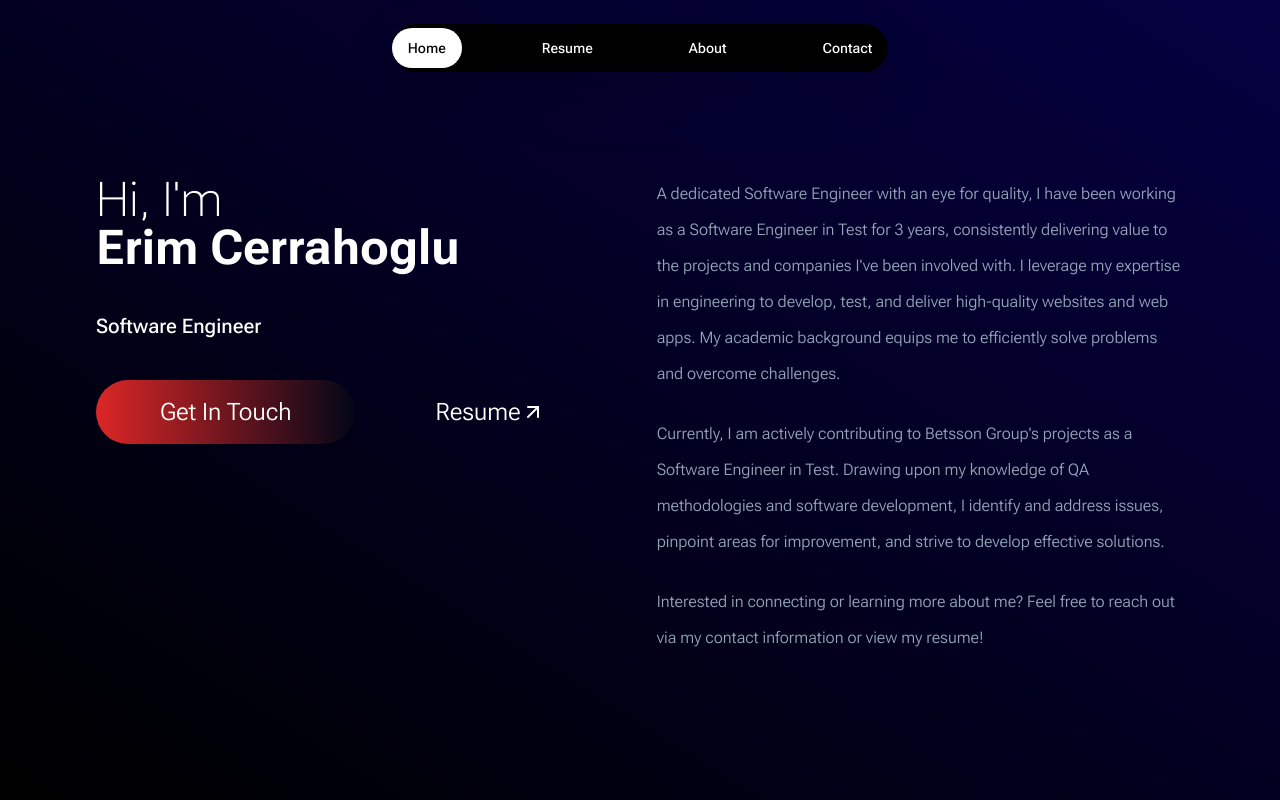
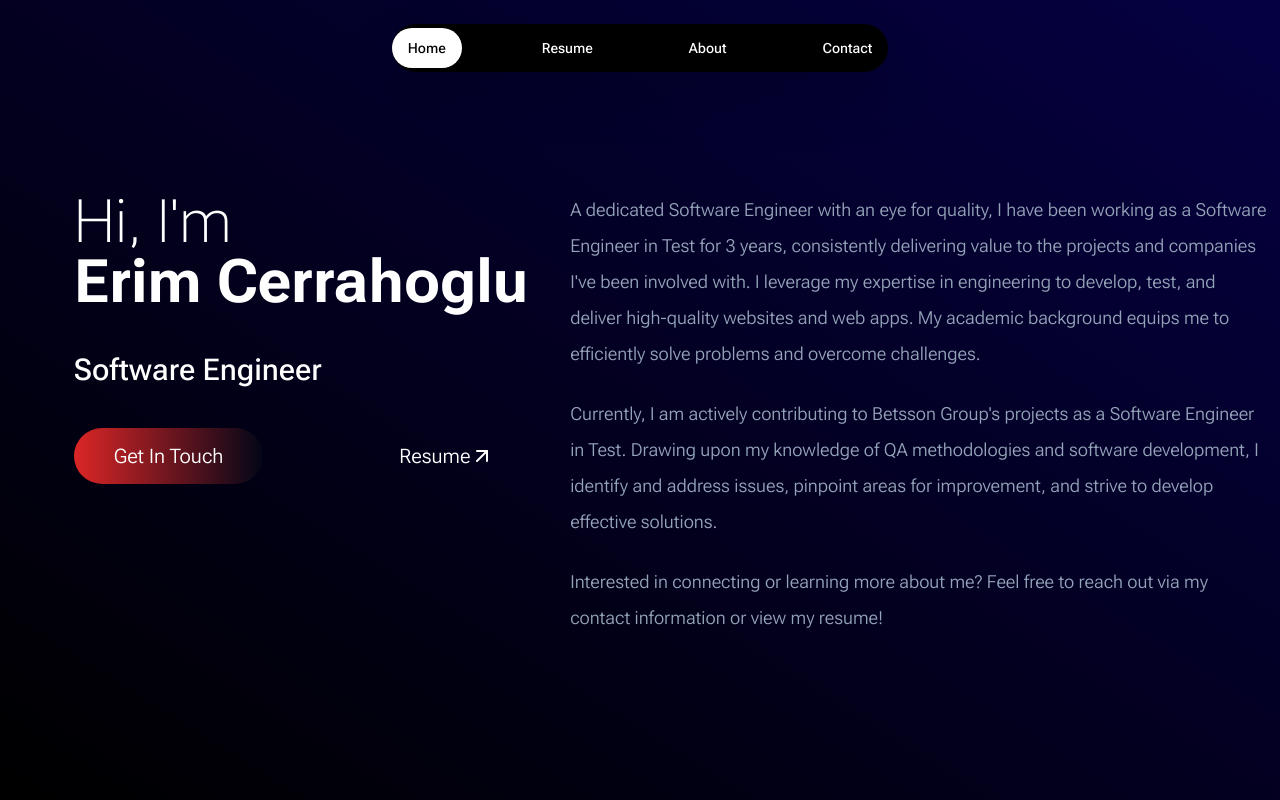
Before and after one commit to Ceraho/portfolio-page-v1, a Next.js app: page / in a window 1280 px wide. Built offline with nearby package versions, Linux system fonts and the light colour scheme.

Commit message:
landing page lg screen fix

```diff
--- a/src/app/about/page.tsx
+++ b/src/app/about/page.tsx
@@ -14,7 +14,7 @@ const AboutPage = () => {
   });
 
   return (
-    <div className="mt-16 w-full items-center lg:mt-2 flex flex-col gap-12">
+    <div className="mt-8 w-full items-center flex flex-col gap-12">
       <div className="flex flex-col justify-center">
         <h2 className="text-2xl font-bold mb-6 ml-3">Work Experience</h2>
         <section className="flex flex-col gap-8">{workExperienceList}</section>
--- a/src/app/contact/page.tsx
+++ b/src/app/contact/page.tsx
@@ -1,4 +1,4 @@
-import { Mail, Github, Linkedin, Smartphone } from "lucide-react";
+import { Mail, Github, Linkedin } from "lucide-react";
 import { contactInfo } from "@/app/data";
 
 const ContactItem = ({ contentType }: { contentType: string }) => {
--- a/src/app/resume/page.tsx
+++ b/src/app/resume/page.tsx
@@ -6,7 +6,7 @@ const ResumePage = () => {
   return (
     <div className="fixed inset-0 w-fit h-fit m-auto">
       <a href="/erim_cerrahoglu_cv.pdf" target="_blank">
-        <Button variant="hireMe" size="hireMeSize">
+        <Button variant="getInTouchCTA" size="getInTouchCTASize">
           View Full CV
         </Button>
       </a>
--- a/src/components/hero.tsx
+++ b/src/components/hero.tsx
@@ -6,10 +6,10 @@ import { landingPageParagraphsContent } from "@/app/data";
 const Hero = () => {
   const CtaGroup = () => (
     <>
-      <Button asChild variant="hireMe" size="hireMeSize">
+      <Button asChild variant="getInTouchCTA" size="getInTouchCTASize">
         <Link href="/contact">Get In Touch</Link>
       </Button>
-      <Button asChild variant="hireMeLink" size={"hireMeSize"}>
+      <Button asChild variant="resumeCTA" size="resumeCTASize">
         <a href="/erim_cerrahoglu_cv.pdf" target="_blank">
           Resume <ArrowUpRight />
         </a>
@@ -19,24 +19,24 @@ const Hero = () => {
 
   const paragraphContent = landingPageParagraphsContent.map((item, index) => (
     <div key={index}>
-      <p className="font-light text-lg lg:text-base leading-loose lg:leading-9 text-slate-400">{item}</p>
+      <p className="font-light text-lg leading-loose lg:leading-9 text-slate-400">{item}</p>
       <br />
     </div>
   ));
 
   return (
-    <div className="m-8 mt-20 flex flex-col gap-12 lg:gap-18 lg:flex-row lg:mx-24">
+    <div className="m-8 lg:mt-24 flex flex-col lg:flex-row lg:w-screen lg:justify-evenly">
       <div className="flex flex-col gap-6 lg:gap-10">
         <div>
-          <p className="font-thin text-4xl lg:text-5xl">Hi, I'm</p>
-          <p className="font-bold text-4xl lg:text-5xl">Erim Cerrahoglu</p>
+          <p className="font-thin text-4xl lg:text-6xl">Hi, I'm</p>
+          <p className="font-bold text-4xl lg:text-6xl">Erim Cerrahoglu</p>
         </div>
-        <p className="font-medium text-xl lg:text-xl">Software Engineer</p>
-        <div className="hidden lg:flex gap-4">
+        <p className="font-medium text-xl lg:text-3xl mb-8 lg:mb-0">Software Engineer</p>
+        <div className="hidden lg:flex gap-32">
           <CtaGroup />
         </div>
       </div>
-      <div>{paragraphContent}</div>
+      <div className="lg:w-[700px] h-full">{paragraphContent}</div>
       <div className="lg:hidden flex flex-col gap-6 items-center">
         <CtaGroup />
       </div>
--- a/src/components/navbar.tsx
+++ b/src/components/navbar.tsx
@@ -91,7 +91,7 @@ const Navbar = () => {
       <div className="flex flex-1 justify-center">
         <nav
           className={
-            "lg:static flex lg:justify-center lg:gap-16 lg:m-6 lg:rounded-full lg:drop-shadow-2xl lg:w-fit fixed top-0 w-full bg-black py-1 justify-end z-10 " +
+            "lg:static flex lg:justify-center lg:gap-16 lg:m-6 lg:rounded-full lg:drop-shadow-2xl lg:w-fit sticky top-0 w-full bg-black py-1 justify-end z-10 " +
             (isMobileMenuActive
               ? "flex-col items-end bg-black/50 backdrop-blur-md"
               : "")
--- a/src/components/ui/button.tsx
+++ b/src/components/ui/button.tsx
@@ -18,15 +18,16 @@ const buttonVariants = cva(
           "bg-slate-100 text-slate-900 hover:bg-slate-100/80 dark:bg-slate-800 dark:text-slate-50 dark:hover:bg-slate-800/80",
         ghost: "hover:bg-slate-100 hover:text-slate-900 dark:hover:bg-slate-800 dark:hover:text-slate-50",
         link: "text-slate-900 underline-offset-4 hover:underline dark:text-slate-50",
-        hireMe: "text-2xl font-light text-white rounded-full bg-gradient-to-r from-red-600 to-slate-950 hover:from-red-600/50 hover:to-black",
-        hireMeLink: "text-2xl font-light text-white underline-offset-4 hover:underline",
+        getInTouchCTA: "text-xl font-light text-white rounded-full bg-gradient-to-r from-red-600 to-slate-950 hover:from-red-600/50 hover:to-black",
+        resumeCTA: "text-xl font-light text-white underline-offset-4 hover:underline",
       },
       size: {
         default: "h-10 px-4 py-2",
         sm: "h-9 rounded-md px-3",
         lg: "h-11 rounded-md px-8",
         icon: "h-10 w-10",
-        hireMeSize: "h-16 w-fit px-16",
+        getInTouchCTASize: "h-14 w-fit px-10",
+        resumeCTASize: "h-14 w-fit p-2",
       },
     },
     defaultVariants: {
```
